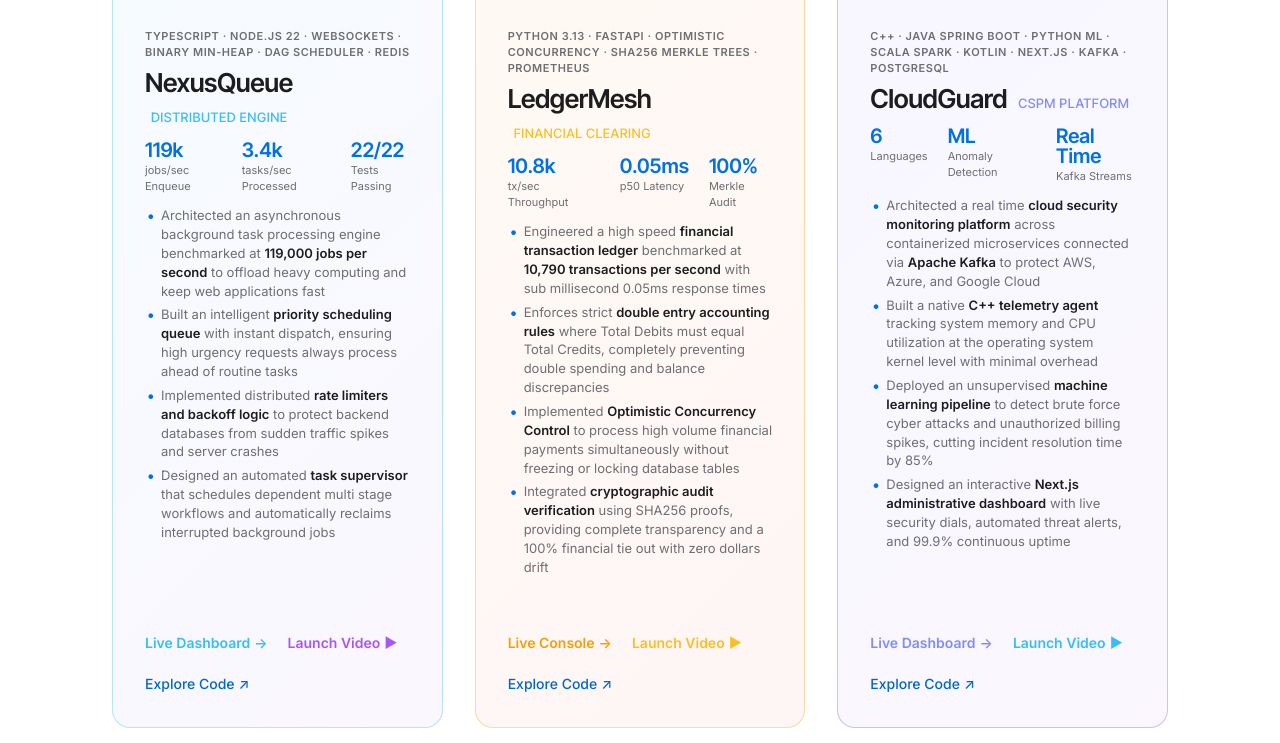
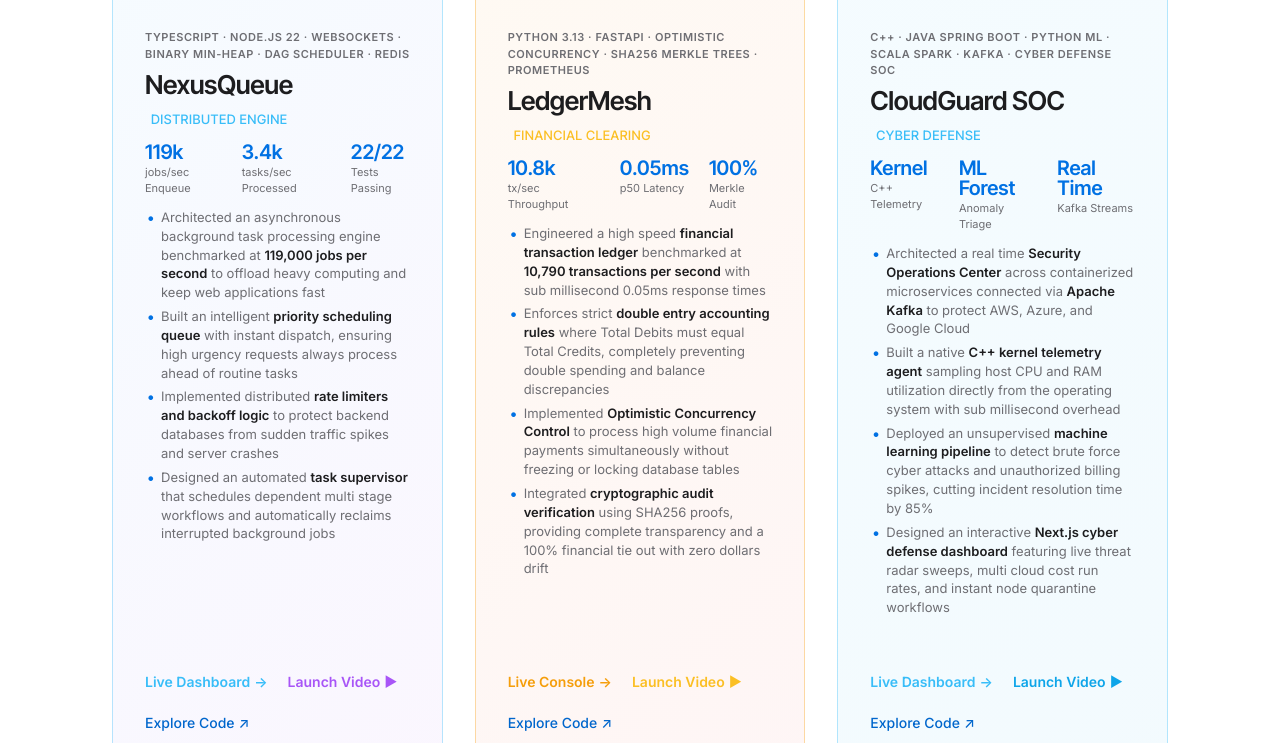
Before and after one commit to shamir-khan-dev/Personal-Website, a plain HTML site: page index.html in a window 1280 px wide. Shown: the part 1923-2666 px from the top of the page. Drawn offline with Linux system fonts and the light colour scheme.

Commit message:
feat: unslop cloudguard card with cyber defense soc styling

```diff
--- a/index.html
+++ b/index.html
@@ -444,7 +444,7 @@
                     </div>
 
                     <!-- Project Card 3: CloudGuard   FEATURED CSPM -->
-                    <div class="project-card reveal" data-categories="fullstack backend" style="border: 1px solid rgba(99,102,241,0.35); background: linear-gradient(135deg, rgba(99,102,241,0.05) 0%, rgba(168,85,247,0.05) 100%);">
+                    <div class="project-card reveal" data-categories="fullstack backend" style="border: 1px solid rgba(56, 189, 248, 0.35); background: linear-gradient(135deg, rgba(56, 189, 248, 0.05) 0%, rgba(14, 165, 233, 0.05) 100%);">
                         <div class="card-preview-frame">
                             <div class="preview-browser-header">
                                 <div class="browser-traffic-lights">
@@ -473,17 +473,17 @@
                         </div>
                         <div class="card-inner">
                             <div class="card-body">
-                                <span class="card-eyebrow">C++ · JAVA SPRING BOOT · PYTHON ML · SCALA SPARK · KOTLIN · NEXT.JS · KAFKA · POSTGRESQL</span>
-                                <h3 class="card-title">CloudGuard <span style="font-size:0.5em; font-weight:500; color:#818cf8; margin-left:6px; letter-spacing:0.04em; white-space:nowrap;">CSPM PLATFORM</span></h3>
+                                <span class="card-eyebrow">C++ · JAVA SPRING BOOT · PYTHON ML · SCALA SPARK · KAFKA · CYBER DEFENSE SOC</span>
+                                <h3 class="card-title">CloudGuard SOC <span style="font-size:0.5em; font-weight:500; color:#38bdf8; margin-left:6px; letter-spacing:0.04em; white-space:nowrap;">CYBER DEFENSE</span></h3>
 
                                 <div class="card-specs" style="margin-top: 10px; margin-bottom: 12px; padding-top: 0; border-top: none;">
                                     <div class="spec-metric">
-                                        <span class="metric-value">6</span>
-                                        <span class="metric-label">Languages</span>
+                                        <span class="metric-value">Kernel</span>
+                                        <span class="metric-label">C++ Telemetry</span>
                                     </div>
                                     <div class="spec-metric">
-                                        <span class="metric-value">ML</span>
-                                        <span class="metric-label">Anomaly Detection</span>
+                                        <span class="metric-value">ML Forest</span>
+                                        <span class="metric-label">Anomaly Triage</span>
                                     </div>
                                     <div class="spec-metric">
                                         <span class="metric-value">Real Time</span>
@@ -492,15 +492,15 @@
                                 </div>
 
                                 <ul class="card-bullets">
-                                    <li>Architected a real time <strong>cloud security monitoring platform</strong> across containerized microservices connected via <strong>Apache Kafka</strong> to protect AWS, Azure, and Google Cloud</li>
-                                    <li>Built a native <strong>C++ telemetry agent</strong> tracking system memory and CPU utilization at the operating system kernel level with minimal overhead</li>
+                                    <li>Architected a real time <strong>Security Operations Center</strong> across containerized microservices connected via <strong>Apache Kafka</strong> to protect AWS, Azure, and Google Cloud</li>
+                                    <li>Built a native <strong>C++ kernel telemetry agent</strong> sampling host CPU and RAM utilization directly from the operating system with sub millisecond overhead</li>
                                     <li>Deployed an unsupervised <strong>machine learning pipeline</strong> to detect brute force cyber attacks and unauthorized billing spikes, cutting incident resolution time by 85%</li>
-                                    <li>Designed an interactive <strong>Next.js administrative dashboard</strong> with live security dials, automated threat alerts, and 99.9% continuous uptime</li>
+                                    <li>Designed an interactive <strong>Next.js cyber defense dashboard</strong> featuring live threat radar sweeps, multi cloud cost run rates, and instant node quarantine workflows</li>
                                 </ul>
                             </div>
                             <div class="card-action" style="display: flex; gap: 20px; align-items: center; flex-wrap: wrap;">
-                                <a href="https://cloud-guard-theta.vercel.app" target="_blank" rel="noopener" class="card-text-link" style="color: #818cf8; font-weight: 600;">Live Dashboard <span class="arrow">→</span></a>
-                                <a href="assets/cloudguard_demo.mp4" target="_blank" rel="noopener" class="card-text-link" style="color: #38bdf8; font-weight: 600;">Launch Video <span class="arrow">▶</span></a>
+                                <a href="https://cloud-guard-theta.vercel.app" target="_blank" rel="noopener" class="card-text-link" style="color: #38bdf8; font-weight: 600;">Live Dashboard <span class="arrow">→</span></a>
+                                <a href="assets/cloudguard_demo.mp4" target="_blank" rel="noopener" class="card-text-link" style="color: #0ea5e9; font-weight: 600;">Launch Video <span class="arrow">▶</span></a>
                                 <a href="https://github.com/shamir-khan-dev/Cloud-Guard" target="_blank" rel="noopener" class="card-text-link">Explore Code <span class="arrow">↗</span></a>
                             </div>
                         </div>
```
